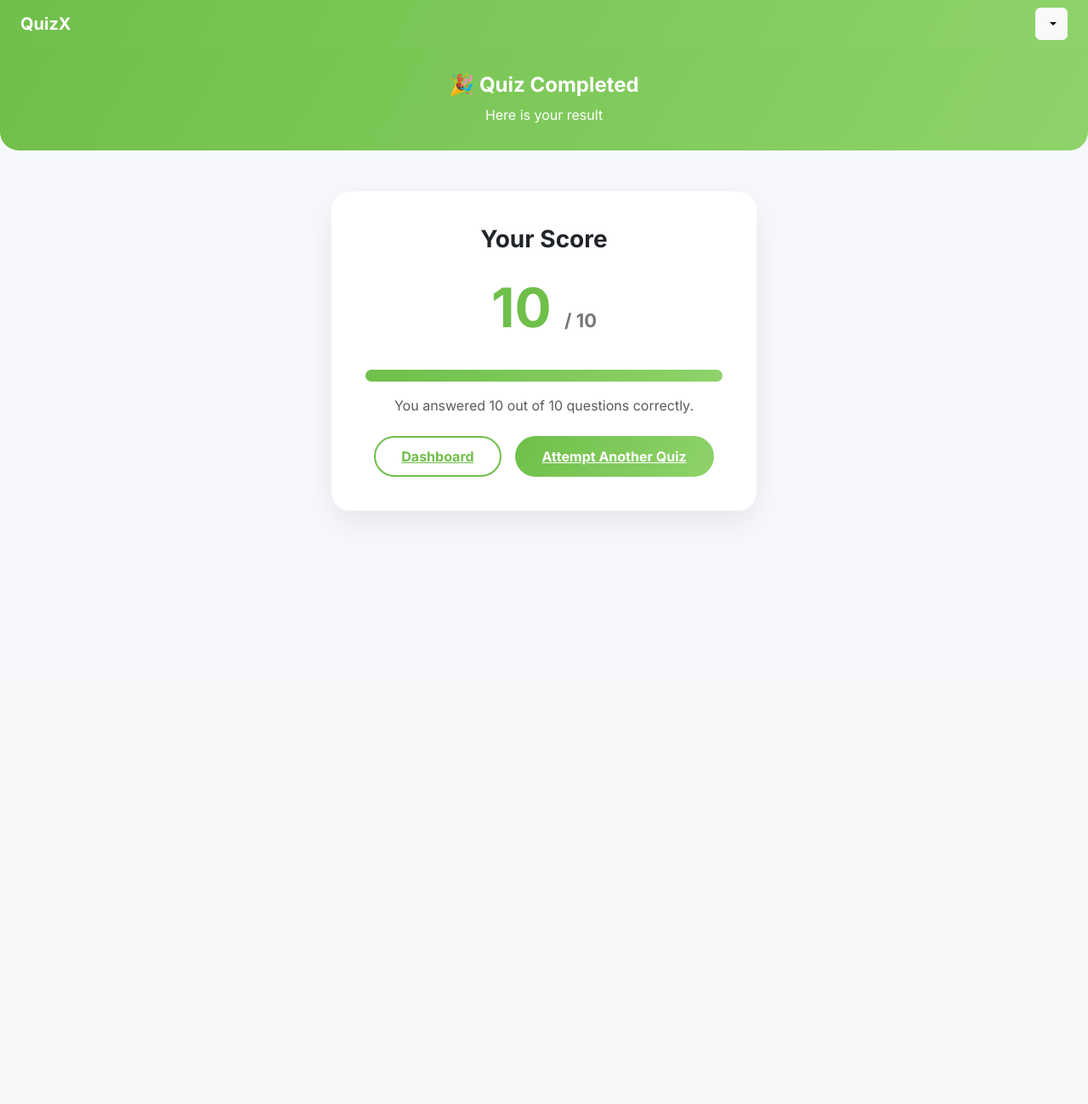
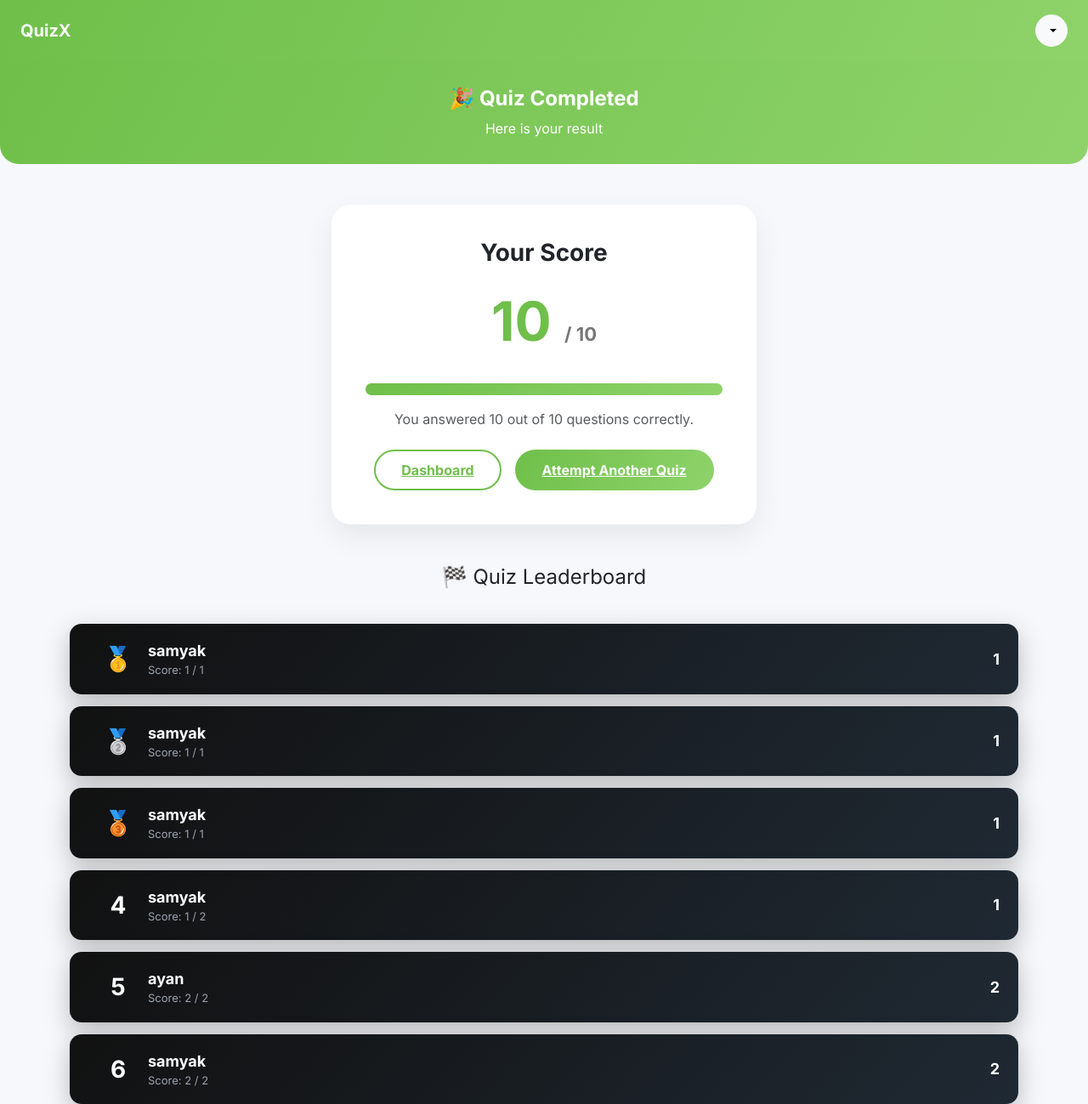
Before and after one commit to ayanshaikh29/QuizX-Realtime, a Flask app: template templates/result.html in a window 1280 px wide. Shown: the whole page at 85% size. Before the commit the page ends 605 px from the top, so only its background shows below. Run offline with Flask 3, Linux system fonts and the light colour scheme; the template is opened without the code that fills it: values that come from a table or form of the project are taken from there, most other values are stand-ins (such as "Sample title", 1, 10 or a date in 2020).

Commit message:
result page updated

```diff
--- a/static/css/result.css
+++ b/static/css/result.css
@@ -1,6 +1,18 @@
+/* ================= BODY ================= */
 body {
     background: #f6f8fb;
     font-family: 'Inter', sans-serif;
+    margin: 0;
+    padding: 0;
+}
+
+/* ================= NAVBAR ================= */
+.navbar {
+    padding: 16px;
+}
+
+.navbar .btn-light {
+    border-radius: 30px;
 }
 
 /* ================= HEADER ================= */
@@ -10,6 +22,7 @@ body {
     padding: 30px;
     border-radius: 0 0 22px 22px;
     animation: fadeDown 0.6s ease;
+    text-align: center;
 }
 
 .page-header h4 {
@@ -83,9 +96,111 @@ body {
     to { opacity: 1; transform: scale(1); }
 }
 
+/* ================= F1 LEADERBOARD ================= */
+.f1-leaderboard {
+    display: flex;
+    flex-direction: column;
+    gap: 14px;
+    margin-top: 40px;
+}
+
+.f1-row {
+    display: grid;
+    grid-template-columns: 70px 1fr 120px;
+    align-items: center;
+    padding: 18px 22px;
+    border-radius: 14px;
+    background: linear-gradient(135deg, #111, #1f2933);
+    color: white;
+    box-shadow: 0 10px 30px rgba(0,0,0,0.25);
+    transition: transform 0.3s, background 0.3s;
+}
+
+.f1-row:hover {
+    transform: scale(1.02);
+}
+
+.position {
+    font-size: 28px;
+    font-weight: 800;
+    text-align: center;
+}
+
+.driver-name {
+    font-weight: 700;
+    font-size: 18px;
+}
+
+.team {
+    font-size: 13px;
+    color: #9ca3af;
+}
+
+.points {
+    text-align: right;
+    font-size: 18px;
+    font-weight: 800;
+}
+
+/* Podium Colors */
+.rank-1 {
+    background: linear-gradient(135deg, #facc15, #eab308);
+    color: #000;
+}
+
+.rank-2 {
+    background: linear-gradient(135deg, #e5e7eb, #9ca3af);
+    color: #000;
+}
+
+.rank-3 {
+    background: linear-gradient(135deg, #fb923c, #f97316);
+    color: #000;
+}
+
+/* LIVE blinking indicator for top 3 */
+.rank-1::before,
+.rank-2::before,
+.rank-3::before {
+    content: "LIVE";
+    display: inline-block;
+    margin-right: 8px;
+    font-weight: 700;
+    animation: blink 1s infinite;
+    color: #dc2626;
+}
+
+/* Blinking effect */
+@keyframes blink {
+    0%, 50%, 100% { opacity: 1; }
+    25%, 75% { opacity: 0; }
+}
+
 /* ================= RESPONSIVE ================= */
 @media (max-width: 768px) {
     .score {
         font-size: 48px;
     }
+
+    .f1-row {
+        grid-template-columns: 50px 1fr 90px;
+        padding: 14px 16px;
+    }
+
+    .position {
+        font-size: 22px;
+    }
+
+    .driver-name {
+        font-size: 16px;
+    }
+
+    .points {
+        font-size: 16px;
+    }
+
+.f1-row {
+    transition: transform 0.8s, order 0.8s, background 0.3s;
 }
+
+}
--- a/templates/result.html
+++ b/templates/result.html
@@ -42,6 +42,7 @@
     <p class="mb-0">Here is your result</p>
 </div>
 
+<!-- YOUR SCORE CARD -->
 <div class="container mt-5">
     <div class="result-card mx-auto" style="max-width: 500px;">
         <h3 class="fw-bold mb-3">Your Score</h3>
@@ -68,8 +69,50 @@
     </div>
 </div>
 
+<!-- F1 LEADERBOARD -->
+<div class="container mt-5">
+    <h4 class="text-center mb-4">🏁 Quiz Leaderboard</h4>
+    <div class="f1-leaderboard" id="f1-leaderboard">
+        {% for r in results %}
+        <div class="f1-row" data-student="{{ r.student }}" style="order: {{ loop.index }}">
+            <div class="position">
+                {% if loop.index == 1 %}🥇{% elif loop.index == 2 %}🥈{% elif loop.index == 3 %}🥉{% else %}{{ loop.index }}{% endif %}
+            </div>
+            <div>
+                <div class="driver-name">{{ r.student }}</div>
+                <div class="team">Score: {{ r.score }} / {{ r.total }}</div>
+            </div>
+            <div class="points">{{ r.score }}</div>
+        </div>
+        {% endfor %}
+    </div>
+</div>
+
+
 <!-- Bootstrap JS (required for dropdown) -->
 <script src="https://cdn.jsdelivr.net/npm/bootstrap@5.3.0/dist/js/bootstrap.bundle.min.js"></script>
 
+<script>
+function updateLeaderboard(newResults) {
+    const leaderboard = document.getElementById('f1-leaderboard');
+    newResults.forEach((r, index) => {
+        const row = leaderboard.querySelector(`[data-student="${r.student}"]`);
+        if (row) {
+            row.style.order = index + 1; // Reorder
+            row.querySelector('.points').textContent = r.score; // Update score
+        }
+    });
+}
+
+// Example: Poll server every 5 seconds for updated scores
+setInterval(() => {
+    fetch('/leaderboard-json') // Replace with your API route
+        .then(res => res.json())
+        .then(data => updateLeaderboard(data.results))
+        .catch(err => console.error(err));
+}, 5000);
+</script>
+
+
 </body>
 </html>
```
Also changed, not shown: instance/database.db.
